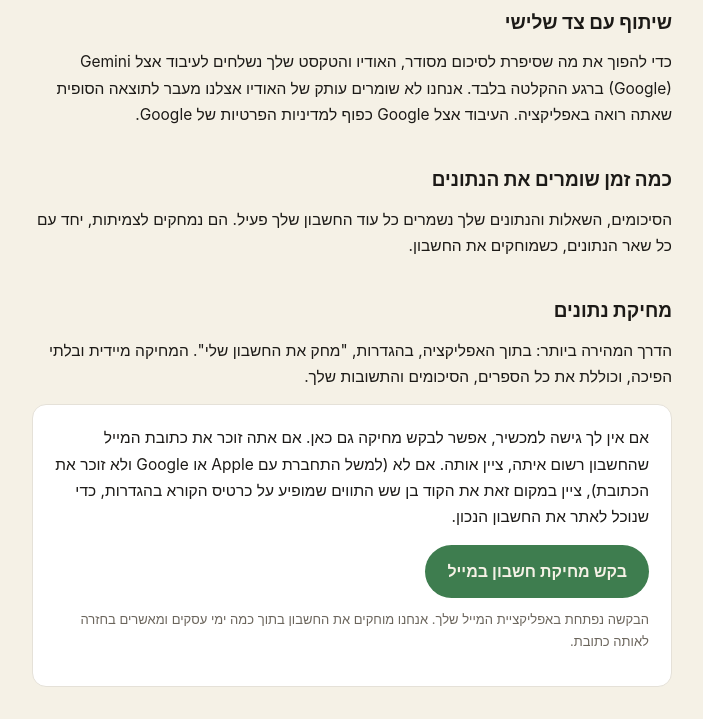
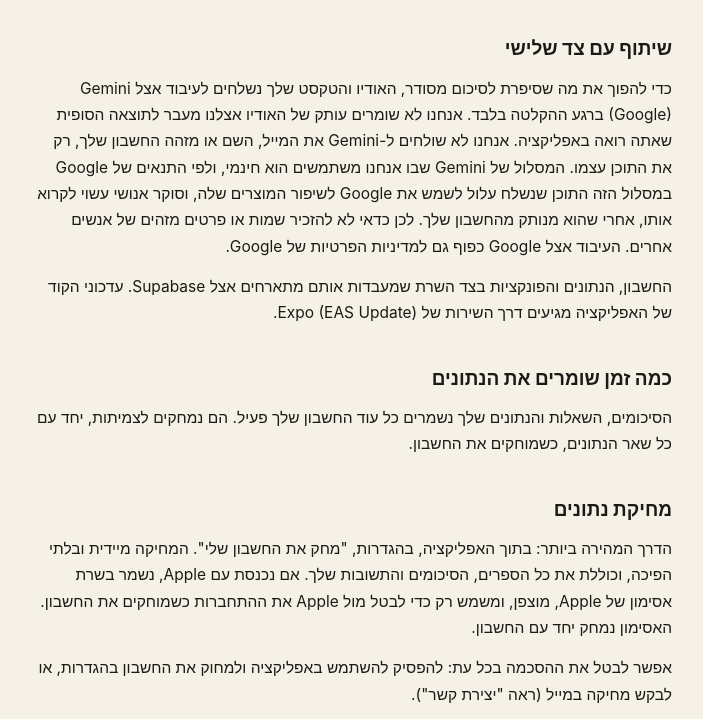
Before and after one commit to omer4561/memovoice-legal, a plain HTML site: page index.html in a window 1280 px wide. Shown: the part 1538-2257 px from the top of the page, without its empty margins (288-991 px from the left). Drawn offline with Linux system fonts and the light colour scheme.

Commit message:
docs(privacy): add 18+, Supabase, Expo, Apple token, consent revocation, Gemini free-tier disclosure
Co-Authored-By: Claude Sonnet 5.5 <noreply@anthropic.com>

```diff
--- a/index.html
+++ b/index.html
@@ -41,10 +41,10 @@
 <body>
 <main>
   <h1>MemoVoice</h1>
-  <p class="sub">מדיניות פרטיות ובקשת מחיקת חשבון · עודכן 06/11/2026</p>
+  <p class="sub">מדיניות פרטיות ובקשת מחיקת חשבון · עודכן 13/11/2026</p>
 
   <h2>מה נאסף</h2>
-  <p>MemoVoice שומרת רק את המילים שלך: מה שסיפרת בקול על מה שקראת, אחרי תמלול. שם הספר, טווחי עמודים, וסיכומים ושאלות שנוצרים מהמילים שלך. כדי להשתמש באפליקציה צריך חשבון, במייל וסיסמה או דרך Google או Apple, אין אפשרות להשתמש בלי חשבון. מעבר לכתובת המייל (או למזהה שמגיע מ-Google/Apple), אין שם, גיל או כל פרט מזהה אחר שנאסף, חוץ ממה שתבחר לכתוב בעצמך בדיווח על תקלה (ראה "דיווחים ששלחת").</p>
+  <p>MemoVoice שומרת רק את המילים שלך: מה שסיפרת בקול על מה שקראת, אחרי תמלול. שם הספר, טווחי עמודים, וסיכומים ושאלות שנוצרים מהמילים שלך. כדי להשתמש באפליקציה צריך חשבון, במייל וסיסמה או דרך Google או Apple, אין אפשרות להשתמש בלי חשבון. מעבר לכתובת המייל (או למזהה שמגיע מ-Google/Apple), אין שם, גיל או כל פרט מזהה אחר שנאסף, חוץ ממה שתבחר לכתוב בעצמך בדיווח על תקלה (ראה "דיווחים ששלחת"). האפליקציה מיועדת למשתמשים בני 18 ומעלה.</p>
 
   <p>בעל המוצר עשוי לצפות בהזנה האחרונה שלך כדי לשפר את האפליקציה. האפליקציה גם רושמת מתי נפתחה, כמה זמן הייתה פעילה ובאיזו מערכת הפעלה (אייפון או אנדרואיד), בלי שום תוכן ובלי דגם המכשיר.</p>
 
@@ -67,13 +67,17 @@
   <p>כשהפיצ'ר פתוח עבורך, לפני ספר חדש אתה עונה על חמש שאלות קצרות, ובהמשך מסמן אם עשית משימות ועונה על שאלות רפלקציה. התשובות נשמרות בחשבון שלך בלבד ונמחקות כשאתה מוחק את החשבון. תשובות 1, 2, 3 ו-5 משמשות לבניית המשימות, בלי שם ובלי פרטי זיהוי. לשם כך התשובות האלה (1, 2, 3 ו-5), יחד עם תוצאות המשימות שלך, מועברות לסוכן אוטומטי מבוסס בינה מלאכותית (Claude מבית Anthropic) שכותב את המשימות, בהפעלה נפרדת לכל משתמש ובלי שם, מייל או מזהה חשבון. תשובה 4 נשארת רק אצלך. טקסט מהספר עצמו לא נשמר ולא נשלח אף פעם. תבנית משימה כללית שאושרה למחסן היא טקסט כללי בלי פרטים אישיים, ולכן היא לא נמחקת עם החשבון.</p>
 
   <h2>שיתוף עם צד שלישי</h2>
-  <p>כדי להפוך את מה שסיפרת לסיכום מסודר, האודיו והטקסט שלך נשלחים לעיבוד אצל Gemini (Google) ברגע ההקלטה בלבד. אנחנו לא שומרים עותק של האודיו אצלנו מעבר לתוצאה הסופית שאתה רואה באפליקציה. העיבוד אצל Google כפוף למדיניות הפרטיות של Google.</p>
+  <p>כדי להפוך את מה שסיפרת לסיכום מסודר, האודיו והטקסט שלך נשלחים לעיבוד אצל Gemini (Google) ברגע ההקלטה בלבד. אנחנו לא שומרים עותק של האודיו אצלנו מעבר לתוצאה הסופית שאתה רואה באפליקציה. אנחנו לא שולחים ל-Gemini את המייל, השם או מזהה החשבון שלך, רק את התוכן עצמו. המסלול של Gemini שבו אנחנו משתמשים הוא חינמי, ולפי התנאים של Google במסלול הזה התוכן שנשלח עלול לשמש את Google לשיפור המוצרים שלה, וסוקר אנושי עשוי לקרוא אותו, אחרי שהוא מנותק מהחשבון שלך. לכן כדאי לא להזכיר שמות או פרטים מזהים של אנשים אחרים. העיבוד אצל Google כפוף גם למדיניות הפרטיות של Google.</p>
+
+  <p>החשבון, הנתונים והפונקציות בצד השרת שמעבדות אותם מתארחים אצל Supabase. עדכוני הקוד של האפליקציה מגיעים דרך השירות של Expo (EAS Update).</p>
 
   <h2>כמה זמן שומרים את הנתונים</h2>
   <p>הסיכומים, השאלות והנתונים שלך נשמרים כל עוד החשבון שלך פעיל. הם נמחקים לצמיתות, יחד עם כל שאר הנתונים, כשמוחקים את החשבון.</p>
 
   <h2>מחיקת נתונים</h2>
-  <p>הדרך המהירה ביותר: בתוך האפליקציה, בהגדרות, "מחק את החשבון שלי". המחיקה מיידית ובלתי הפיכה, וכוללת את כל הספרים, הסיכומים והתשובות שלך.</p>
+  <p>הדרך המהירה ביותר: בתוך האפליקציה, בהגדרות, "מחק את החשבון שלי". המחיקה מיידית ובלתי הפיכה, וכוללת את כל הספרים, הסיכומים והתשובות שלך. אם נכנסת עם Apple, נשמר בשרת אסימון של Apple, מוצפן, ומשמש רק כדי לבטל מול Apple את ההתחברות כשמוחקים את החשבון. האסימון נמחק יחד עם החשבון.</p>
+
+  <p>אפשר לבטל את ההסכמה בכל עת: להפסיק להשתמש באפליקציה ולמחוק את החשבון בהגדרות, או לבקש מחיקה במייל (ראה "יצירת קשר").</p>
 
   <div class="card">
     <p>אם אין לך גישה למכשיר, אפשר לבקש מחיקה גם כאן. אם אתה זוכר את כתובת המייל שהחשבון רשום איתה, ציין אותה. אם לא (למשל התחברת עם Apple או Google ולא זוכר את הכתובת), ציין במקום זאת את הקוד בן שש התווים שמופיע על כרטיס הקורא בהגדרות, כדי שנוכל לאתר את החשבון הנכון.</p>
```
